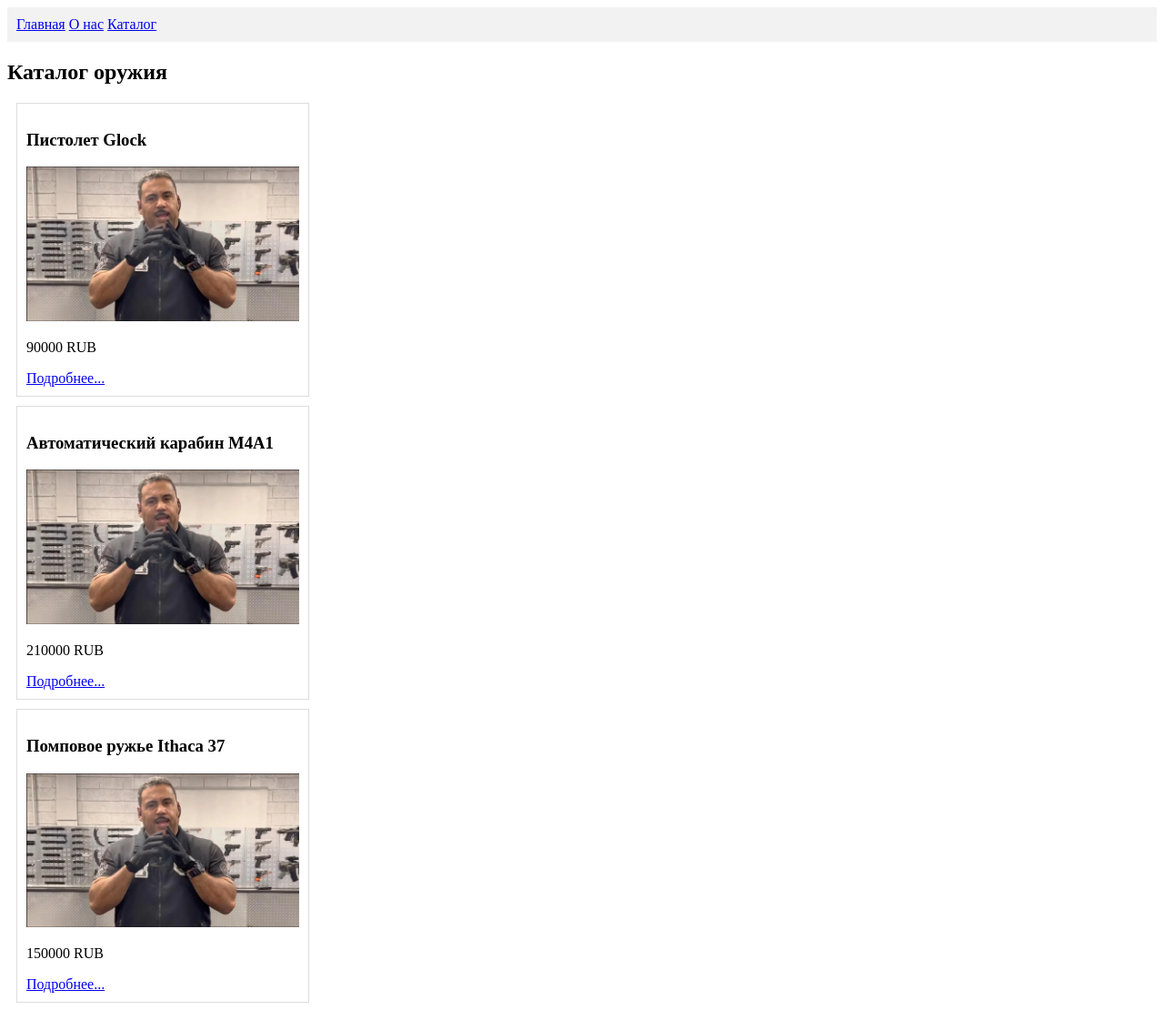
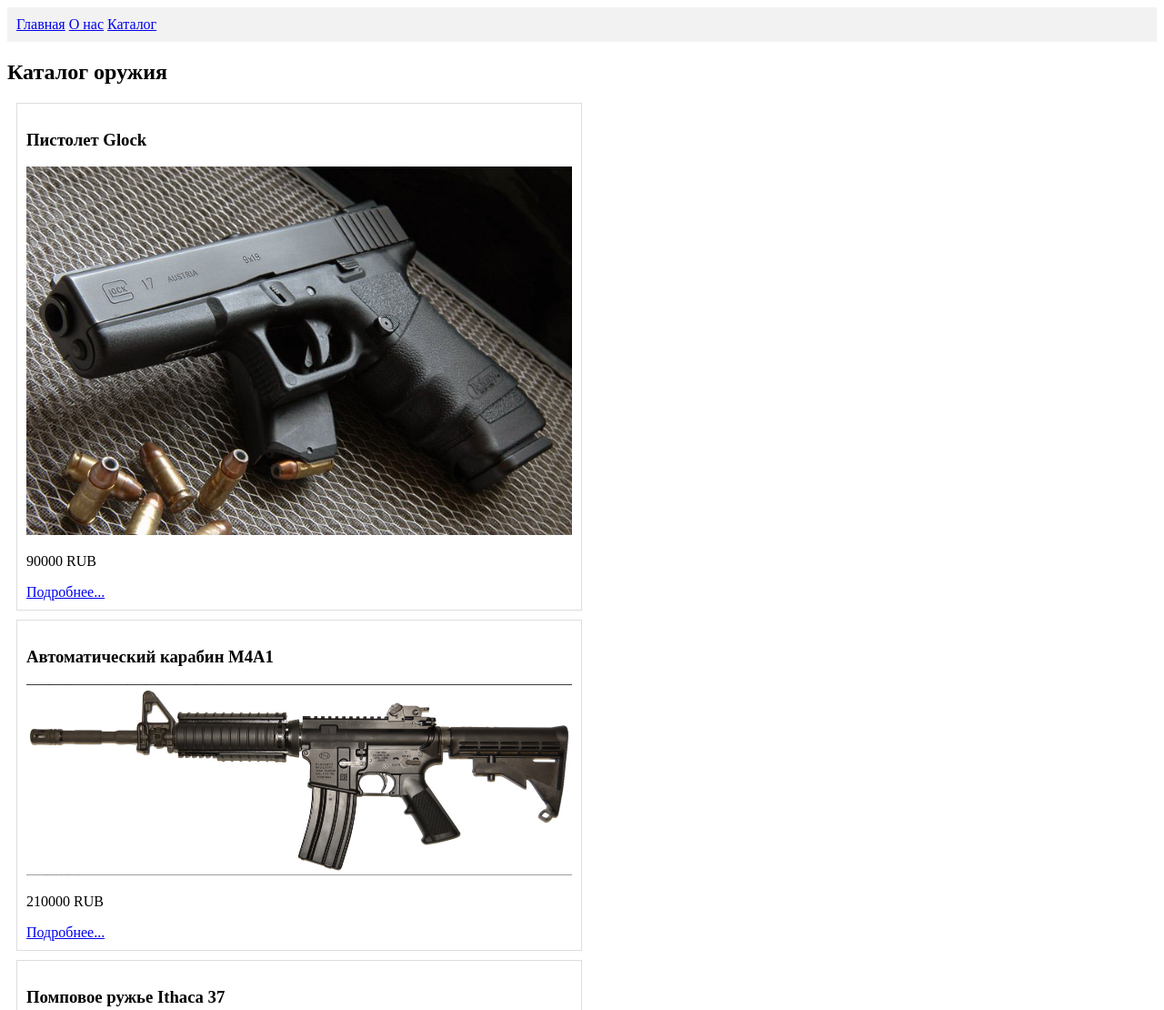
Before and after one commit to Sergey-Evseev/htmlLesson1_GunShop, a plain HTML site: page catalog.html in a window 1280 px wide. Shown: the top 1110 px of the page at 91% size. Drawn offline with Linux system fonts and the light colour scheme; a script that the page names is missing.

Commit message:
catalog CSS settings

```diff
--- a/catalog.html
+++ b/catalog.html
@@ -1,7 +1,7 @@
 <!DOCTYPE html>
 <html>
 <head>
-  <title>СЕЛФ ДЕФЕНС ШОП</title>
+  <title>SELF DEFENCE SHOP</title>
   <style>
     /* CSS стили catalog.html */
     .header {
@@ -11,7 +11,7 @@
 
     /* Доп. CSS стили для catalog.html */
     .catalog-item {
-      width: 300px;
+      width: 600px;
       margin: 10px;
       border: 1px solid #ddd;
       padding: 10px;
@@ -37,21 +37,21 @@
 
     <div class="catalog-item">
       <h3>Пистолет Glock</h3>
-      <img src="img/shop.png" alt="Glock" width="860" height="550">
+      <img src="img/glock.jpg" alt="Glock" width="860" height="550">
       <p>90000 RUB</p>
       <a href="#" class="read-more">Подробнее...</a>
     </div>
 
     <div class="catalog-item">
       <h3>Автоматический карабин M4A1</h3>
-      <img src="img/shop.png" alt="M4A1" width="860" height="550">
+      <img src="img/m4.png" alt="M4A1" width="860" height="550">
       <p>210000 RUB</p>
       <a href="#" class="read-more">Подробнее...</a>
     </div>
 
     <div class="catalog-item">
         <h3>Помповое ружье Ithaca 37</h3>
-        <img src="img/shop.png" alt="Ithaca 37" width="860" height="550">
+        <img src="img/ithaca37.png" alt="Ithaca 37" width="860" height="550">
         <p>150000 RUB</p>
         <a href="#" class="read-more">Подробнее...</a>
       </div>
```
Also changed, not shown: about.html (+2 -1 lines).
